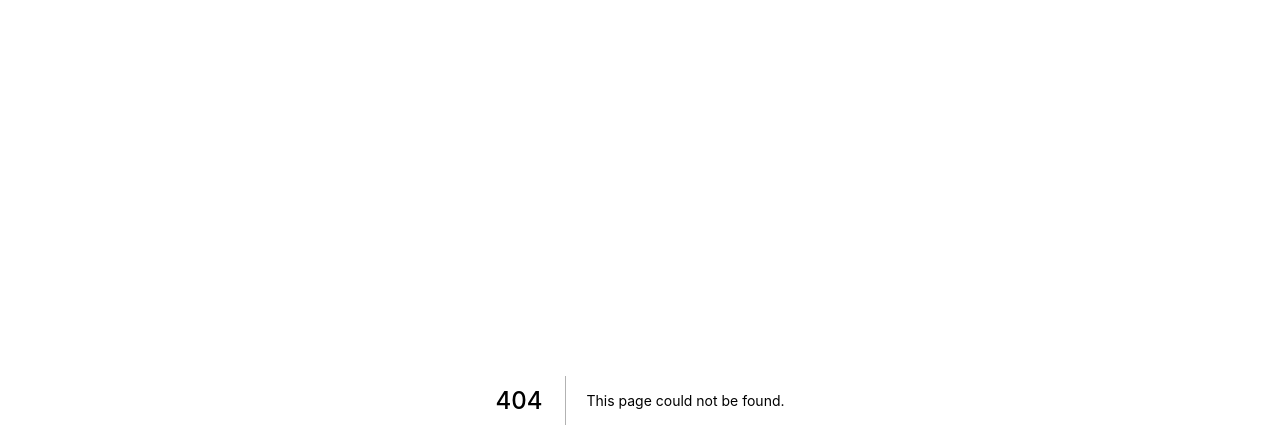
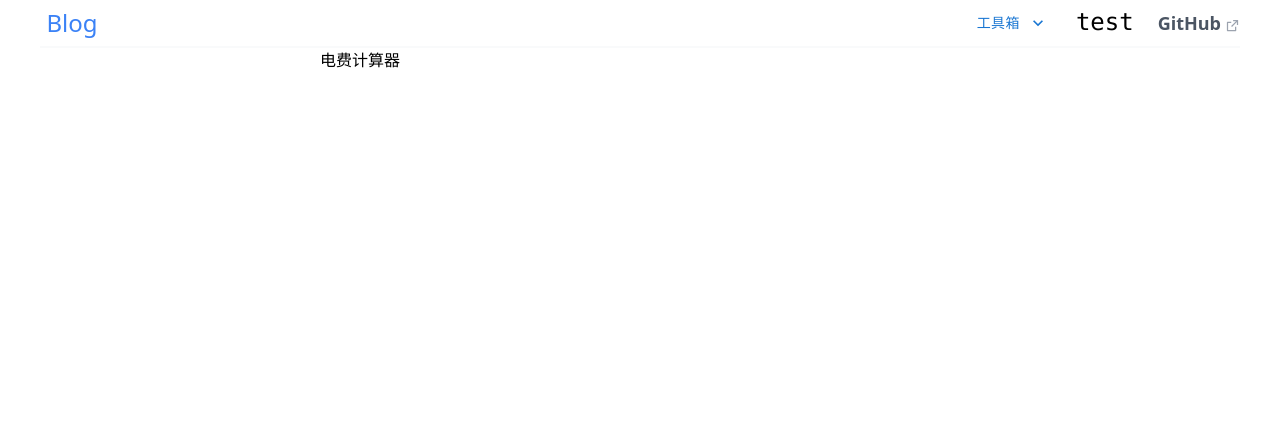
Before and after one commit to mudssky/mudssky.github.io, a Next.js app: page /tools/electricCostCalc in a window 1280 px wide. Before the commit this address had no page. Shown: the top 448 px of the page. Built offline with nearby package versions, Linux system fonts and the light colour scheme.

Commit message:
✨ feat: add  电费计算器

```diff
--- a/components/header/header.tsx
+++ b/components/header/header.tsx
@@ -26,6 +26,10 @@ export default function Header(props: any) {
                 title: 'txtformat',
                 link: '/tools/txtformat',
               },
+              {
+                title: '电费计算器',
+                link: '/tools/electricCostCalc',
+              },
             ]}
             menuTitle={'工具箱'}
           ></LinksMenu>
--- /dev/null
+++ b/modules/electricCostCalc/index.tsx
@@ -0,0 +1,3 @@
+export default function ElectricCostCalc() {
+  return <div>电费计算器</div>
+}
--- /dev/null
+++ b/pages/tools/electricCostCalc.tsx
@@ -0,0 +1,11 @@
+import Layout from '../../components/layout'
+import ElectricCostCalc from '../../modules/electricCostCalc'
+export default function electricCostCalcPage() {
+  return (
+    <Layout>
+      <div className="w-1/2 mx-auto">
+        <ElectricCostCalc></ElectricCostCalc>
+      </div>
+    </Layout>
+  )
+}
```
